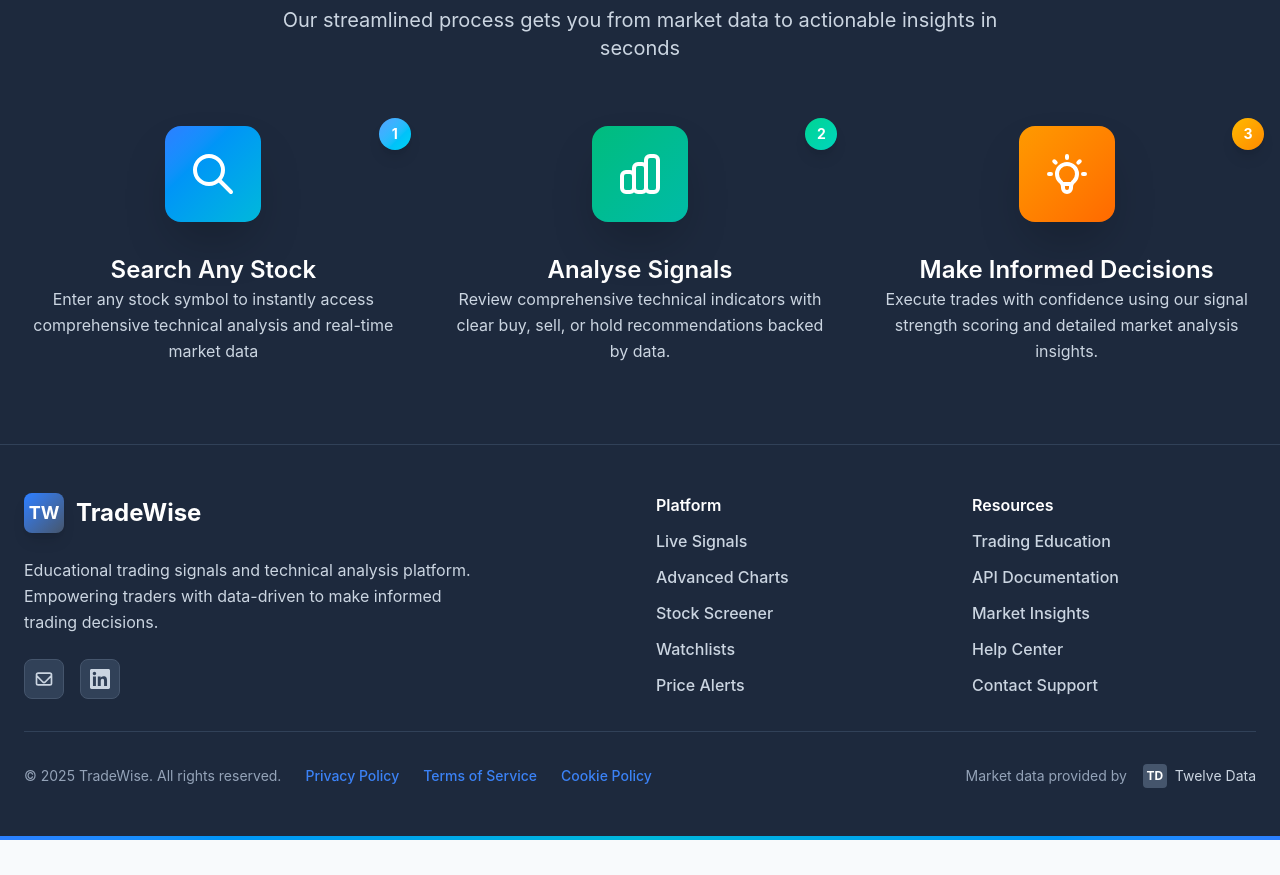
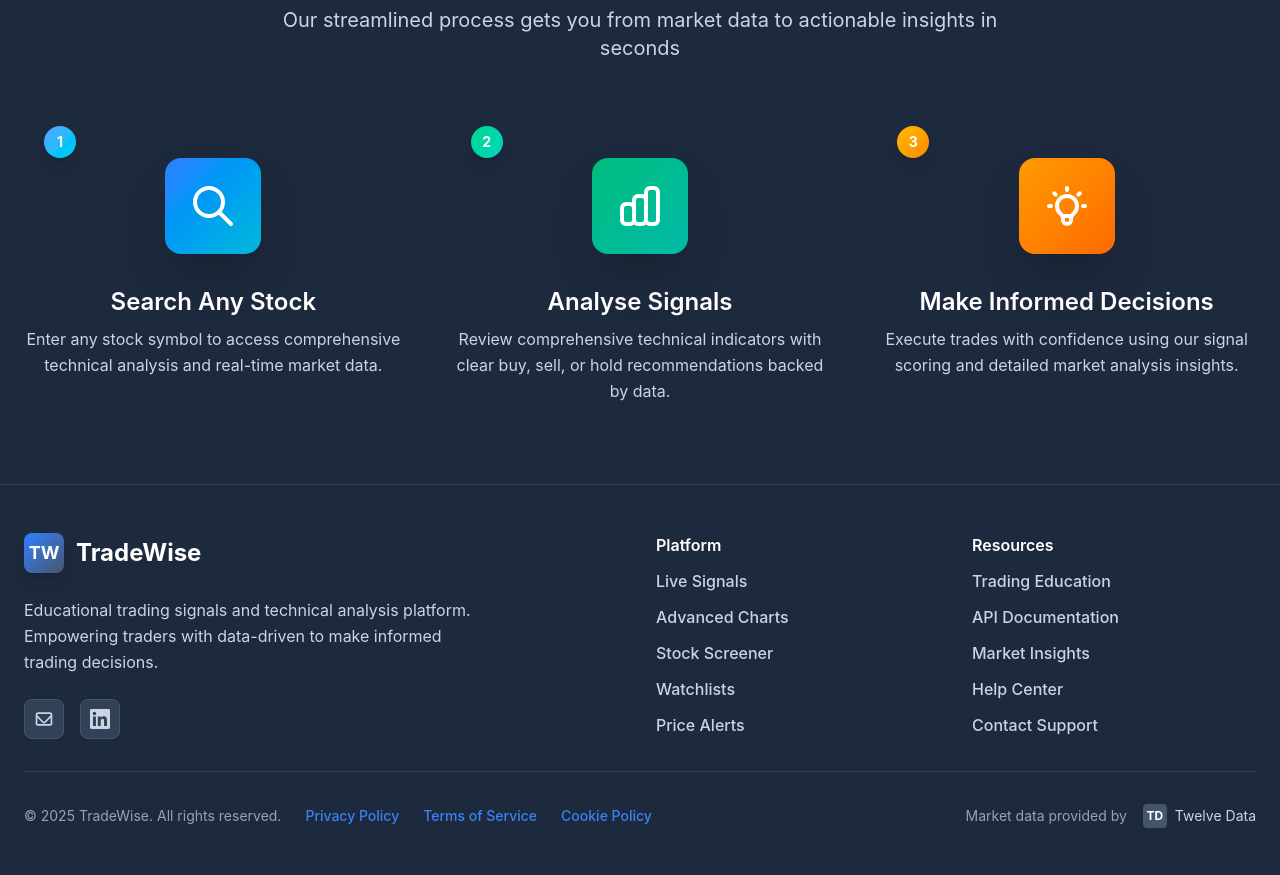
Before and after one commit to uyentran1/tradewise, a React (Vite) app in the folder frontend/: page / in a window 1280 px wide. Shown: the part 1251-2126 px from the top of the page. Before the commit the page ends 2091 px from the top, so only its background shows below. Built offline with nearby package versions, Linux system fonts and the light colour scheme; no server answers; what chartjs-chart-financial would draw is missing.

Commit message:
Add search bar in header

```diff
--- a/frontend/src/components/SearchBar.jsx
+++ b/frontend/src/components/SearchBar.jsx
@@ -55,10 +55,7 @@ const SearchBar = () => {
                             </div>
                         ) : (
                             <div className="flex items-center space-x-2">
-                                {/* <svg className="w-5 h-5" fill="none" stroke="currentColor" viewBox="0 0 24 24">
-                                    <path strokeLinecap="round" strokeLinejoin="round" strokeWidth={2} d="M13 10V3L4 14h7v7l9-11h-7z" />
-                                </svg> */}
-                                <span>Analyze</span>
+                                <span>Analyse</span>
                             </div>
                         )}
                     </button>
--- a/frontend/src/layouts/Layout.jsx
+++ b/frontend/src/layouts/Layout.jsx
@@ -17,7 +17,7 @@ const Layout = ({ children, showSearch = true, hideLink }) => {
             </div>
 
             {/* Header */}
-            <Header hideLink={hideLink} />
+            <Header hideLink={hideLink} showSearch={showSearch} />
 
             {/* Main Content */}
             <main className="flex-1 relative z-10">
--- a/frontend/src/pages/HomePage.jsx
+++ b/frontend/src/pages/HomePage.jsx
@@ -104,33 +104,33 @@ const HomePage = () => {
           <div className="grid md:grid-cols-3 gap-12">
             <div className="text-center group">
               <div className="relative mb-8">
+                <div className="relative -right-5 w-8 h-8 bg-gradient-to-br from-blue-400 to-cyan-400 rounded-full flex items-center justify-center text-white font-bold text-sm shadow-lg">
+                  1
+                </div>
                 <div className="w-24 h-24 bg-gradient-to-br from-blue-500 to-cyan-500 rounded-2xl mx-auto flex items-center justify-center shadow-2xl group-hover:scale-110 transition-all duration-300">
                   <svg className="w-12 h-12 text-white" fill="none" stroke="currentColor" viewBox="0 0 24 24">
                     <path strokeLinecap="round" strokeLinejoin="round" strokeWidth={2} d="M21 21l-6-6m2-5a7 7 0 11-14 0 7 7 0 0114 0z" />
                   </svg>
                 </div>
-                <div className="absolute -top-2 -right-2 w-8 h-8 bg-gradient-to-br from-blue-400 to-cyan-400 rounded-full flex items-center justify-center text-white font-bold text-sm shadow-lg">
-                  1
-                </div>
               </div>
-              <h3 className="text-2xl font-bold text-white mb-4">Search Any Stock</h3>
+              <h3 className="text-2xl font-bold text-white mb-4 pb-2">Search Any Stock</h3>
               <p className="text-slate-300 leading-relaxed">
-                Enter any stock symbol to instantly access comprehensive technical analysis and real-time market data
+                Enter any stock symbol to access comprehensive technical analysis and real-time market data.
               </p>
             </div>
 
             <div className="text-center group">
               <div className="relative mb-8">
+                <div className="relative -right-5 w-8 h-8 bg-gradient-to-br from-emerald-400 to-teal-400 rounded-full flex items-center justify-center text-white font-bold text-sm shadow-lg">
+                  2
+                </div>
                 <div className="w-24 h-24 bg-gradient-to-br from-emerald-500 to-teal-500 rounded-2xl mx-auto flex items-center justify-center shadow-2xl group-hover:scale-110 transition-all duration-300">
                   <svg className="w-12 h-12 text-white" fill="none" stroke="currentColor" viewBox="0 0 24 24">
                     <path strokeLinecap="round" strokeLinejoin="round" strokeWidth={2} d="M9 19v-6a2 2 0 00-2-2H5a2 2 0 00-2 2v6a2 2 0 002 2h2a2 2 0 002-2zm0 0V9a2 2 0 012-2h2a2 2 0 012 2v10m-6 0a2 2 0 002 2h2a2 2 0 002-2m0 0V5a2 2 0 012-2h2a2 2 0 012 2v14a2 2 0 01-2 2h-2a2 2 0 01-2-2z" />
                   </svg>
                 </div>
-                <div className="absolute -top-2 -right-2 w-8 h-8 bg-gradient-to-br from-emerald-400 to-teal-400 rounded-full flex items-center justify-center text-white font-bold text-sm shadow-lg">
-                  2
-                </div>
               </div>
-              <h3 className="text-2xl font-bold text-white mb-4">Analyse Signals</h3>
+              <h3 className="text-2xl font-bold text-white mb-4 pb-2">Analyse Signals</h3>
               <p className="text-slate-300 leading-relaxed">
                 Review comprehensive technical indicators with clear buy, sell, or hold recommendations backed by data.
               </p>
@@ -138,18 +138,18 @@ const HomePage = () => {
 
             <div className="text-center group">
               <div className="relative mb-8">
+                <div className="relative -right-5 w-8 h-8 bg-gradient-to-br from-amber-400 to-orange-400 rounded-full flex items-center justify-center text-white font-bold text-sm shadow-lg">
+                  3
+                </div>
                 <div className="w-24 h-24 bg-gradient-to-br from-amber-500 to-orange-500 rounded-2xl mx-auto flex items-center justify-center shadow-2xl group-hover:scale-110 transition-all duration-300">
                   <svg className="w-12 h-12 text-white" fill="none" stroke="currentColor" viewBox="0 0 24 24">
                     <path strokeLinecap="round" strokeLinejoin="round" strokeWidth={2} d="M9.663 17h4.673M12 3v1m6.364 1.636l-.707.707M21 12h-1M4 12H3m3.343-5.657l-.707-.707m2.828 9.9a5 5 0 117.072 0l-.548.547A3.374 3.374 0 0014 18.469V19a2 2 0 11-4 0v-.531c0-.895-.356-1.754-.988-2.386l-.548-.547z" />
                   </svg>
                 </div>
-                <div className="absolute -top-2 -right-2 w-8 h-8 bg-gradient-to-br from-amber-400 to-orange-400 rounded-full flex items-center justify-center text-white font-bold text-sm shadow-lg">
-                  3
-                </div>
               </div>
-              <h3 className="text-2xl font-bold text-white mb-4">Make Informed Decisions</h3>
+              <h3 className="text-2xl font-bold text-white mb-4 pb-2">Make Informed Decisions</h3>
               <p className="text-slate-300 leading-relaxed">
-                Execute trades with confidence using our signal strength scoring and detailed market analysis insights.
+                Execute trades with confidence using our signal scoring and detailed market analysis insights.
               </p>
             </div>
           </div>
--- a/frontend/src/pages/LoginPage.jsx
+++ b/frontend/src/pages/LoginPage.jsx
@@ -52,7 +52,7 @@ const LoginPage = () => {
   };
 
   return (
-    <Layout showSearch={false} hideLink="login">
+    <Layout hideLink="login">
       <div className="min-h-screen bg-gradient-to-br from-slate-900 via-blue-900 to-slate-800 flex justify-center items-center py-12 px-6">
         {/* Background decoration */}
         <div className="absolute inset-0 bg-gradient-to-r from-blue-500/5 via-cyan-500/5 to-blue-500/5"></div>
--- a/frontend/src/pages/RegisterPage.jsx
+++ b/frontend/src/pages/RegisterPage.jsx
@@ -64,7 +64,7 @@ const RegisterPage = () => {
   };
 
   return (
-    <Layout showSearch={false} hideLink="register">
+    <Layout hideLink="register">
       <div className="min-h-screen bg-gradient-to-br from-slate-900 via-blue-900 to-slate-800 flex justify-center items-center py-12 px-6">
         {/* Background decoration */}
         <div className="absolute inset-0 bg-gradient-to-r from-blue-500/5 via-cyan-500/5 to-blue-500/5"></div>
```
Also changed, not shown: frontend/src/components/Header.jsx (+41 -10 lines).
